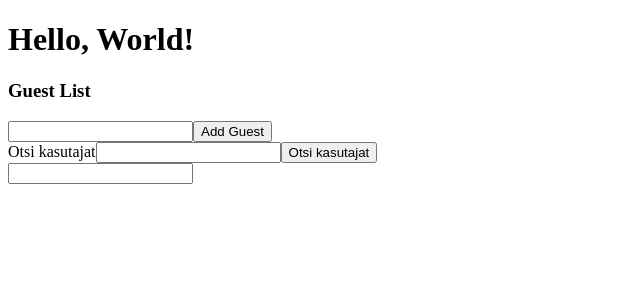
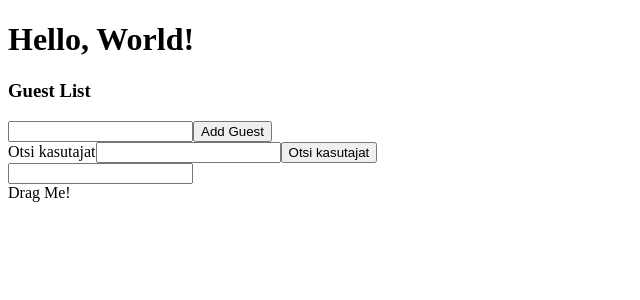
Before and after one commit to mairitikk/Portfolio4, a React (Create React App) app in the folder rts/: page / in a window 1280 px wide. Shown: the top 300 px of the page, without its empty margins (0-640 px from the left). Built offline with nearby package versions, Linux system fonts and the light colour scheme.

Commit message:
draggable

```diff
--- a/rts/src/events/EventComponent.tsx
+++ b/rts/src/events/EventComponent.tsx
@@ -2,10 +2,15 @@ const EventComponent: React.FC = () => {
 
     const onChange = (event: React.ChangeEvent<HTMLInputElement>) => {
         console.log(event)
-    }
+    };
+
+    const onDragStart = () => {
+        console.log('event')
+    };
     return (
         <div>
             <input onChange={onChange} type="text" />
+            <div draggable onDragStart={onDragStart}>Drag Me!</div>
         </div>
     );
 };
```
